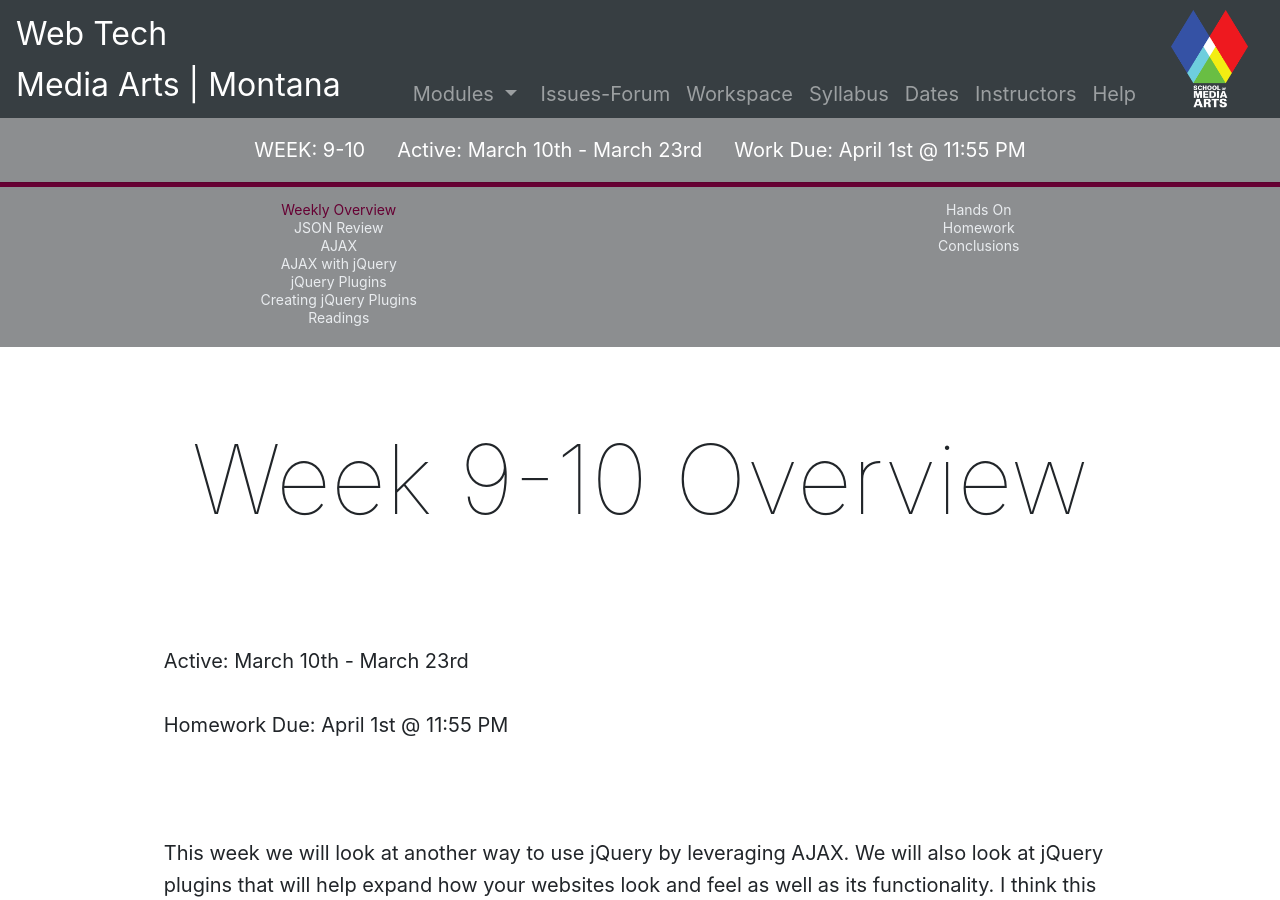
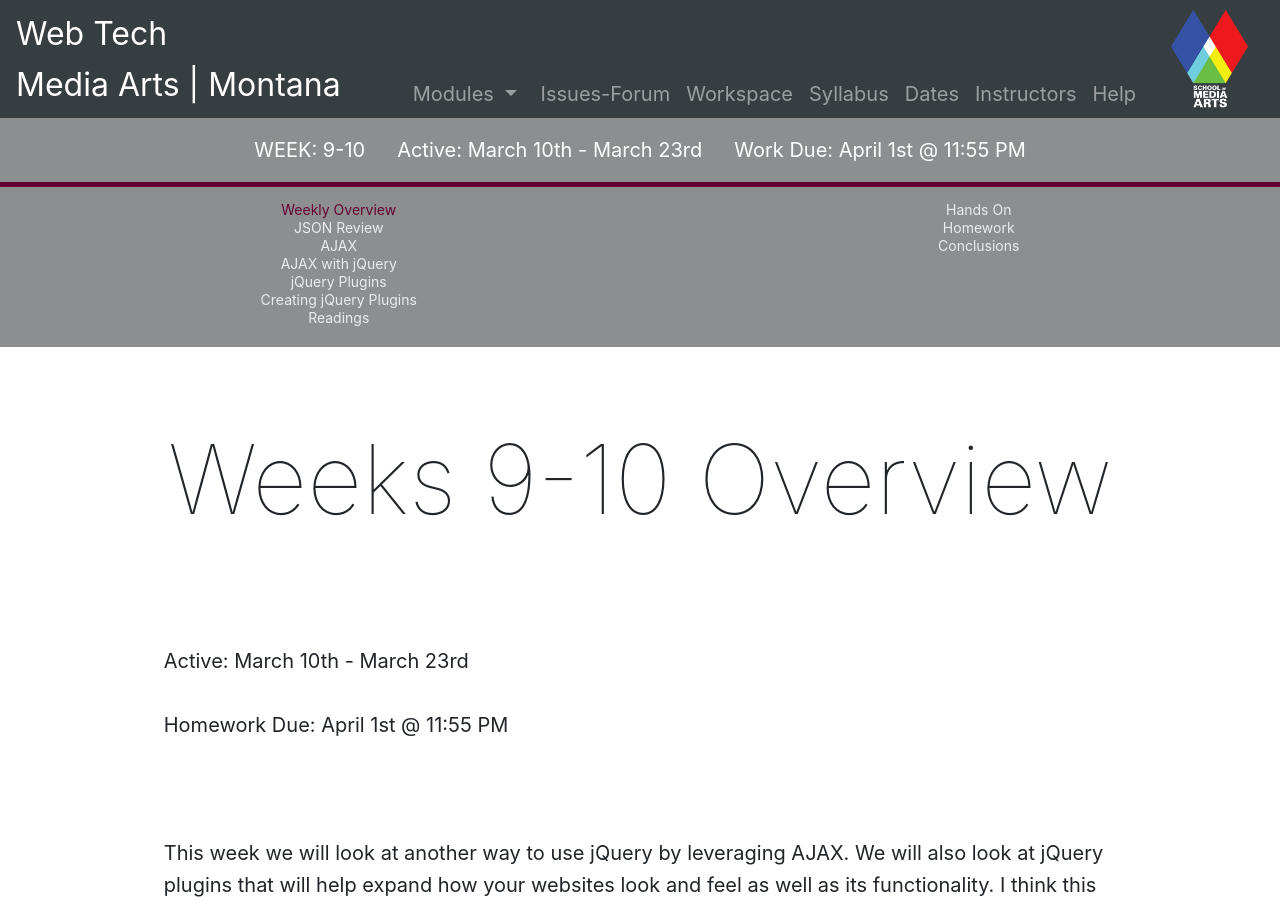
Before and after one commit to Montana-Media-Arts/441-web-tech-Spring2019-course, a Jekyll site: the page built from modules/week-9-10/_posts/2000-01-01-overview.md, in a window 1280 px wide and 900 px high. Built offline with Jekyll 4.4.1, drawn with Linux system fonts in a browser that asks for light colours; nearby versions of some CDN libraries.

Commit message:
Update 2000-01-01-overview.md

```diff
--- a/modules/week-9-10/_posts/2000-01-01-overview.md
+++ b/modules/week-9-10/_posts/2000-01-01-overview.md
@@ -3,7 +3,7 @@ title: Weekly Overview
 module: 9-10
 ---
 
-# Week 9-10 Overview <br />
+# Weeks 9-10 Overview <br />
 
 
 <br />
```
